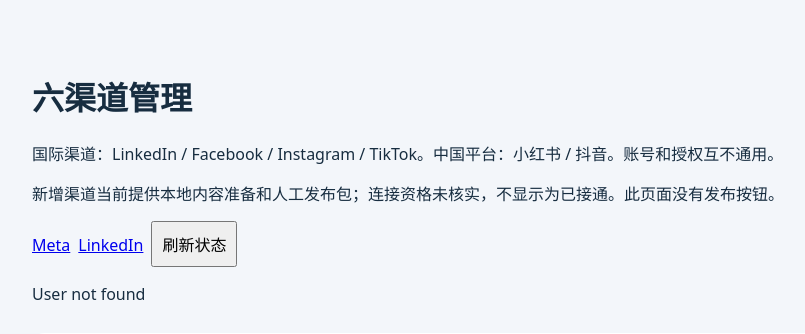
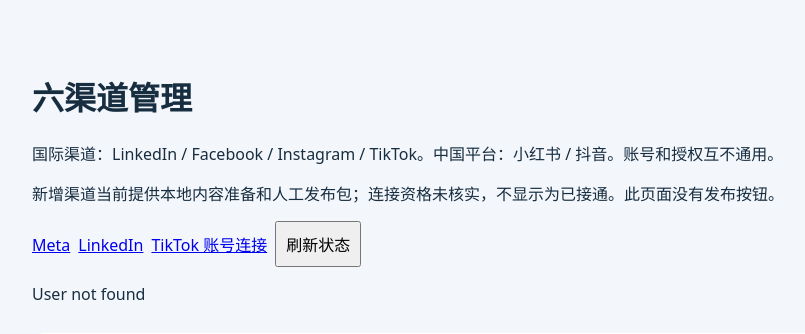
Before and after one commit to etexposz-leo/exhibition-marketing-automation, a FastAPI app: page /channels in a window 1280 px wide. Shown: the top 334 px of the page, without its empty margins (33-838 px from the left). Run offline with FastAPI, Linux system fonts and the light colour scheme; the visitor is signed in with stand-in values (Sample User, id 1); parts of the project's set-up code (start-up, migrations or seed data) failed here and were passed over.

Commit message:
Wire TikTok basic-profile connection; preserve existing publishing controls

```diff
--- a/templates/channels.html
+++ b/templates/channels.html
@@ -2,7 +2,7 @@
 <style>body{font:16px system-ui;background:#f3f6fa;color:#172d40;margin:32px auto;padding:20px;max-width:1150px}section,article{background:white;padding:22px;border-radius:12px;margin:12px 0}#cards{display:grid;grid-template-columns:repeat(auto-fit,minmax(300px,1fr));gap:12px}label{display:block;margin:14px 0}input,select,textarea,button{font:inherit;padding:9px;max-width:95%}textarea{width:95%;min-height:130px}pre{white-space:pre-wrap;overflow-wrap:anywhere}button,a{margin-right:8px}small{display:block;color:#526579}</style>
 <h1>六渠道管理</h1><p>国际渠道：LinkedIn / Facebook / Instagram / TikTok。中国平台：小红书 / 抖音。账号和授权互不通用。</p>
 <p>新增渠道当前提供本地内容准备和人工发布包；连接资格未核实，不显示为已接通。此页面没有发布按钮。</p>
-<p><a href="/meta">Meta</a><a href="/linkedin">LinkedIn</a><button id="refresh">刷新状态</button></p><p id="status" role="status"></p><div id="cards"></div>
+<p><a href="/meta">Meta</a><a href="/linkedin">LinkedIn</a><a href="/tiktok">TikTok 账号连接</a><button id="refresh">刷新状态</button></p><p id="status" role="status"></p><div id="cards"></div>
 <section><h2>一个 Campaign，独立内容版本</h2><label>选择 Campaign <select id="campaign"></select></label><label>新 Campaign 名称 <input id="name"></label><button id="create">创建 Campaign</button>
 <label>内容渠道 <select id="channel"><option value="tiktok">TikTok 国际版 · 竖视频</option><option value="xiaohongshu">小红书 · 标题/图文或视频</option><option value="douyin">抖音 · 竖视频</option></select></label><button id="load">加载最新版本</button>
 <label>标题 <input id="title" maxlength="200"></label><label>正文 / 视频说明 <textarea id="caption"></textarea></label><label>话题（空格分隔）<input id="tags"></label>
```
